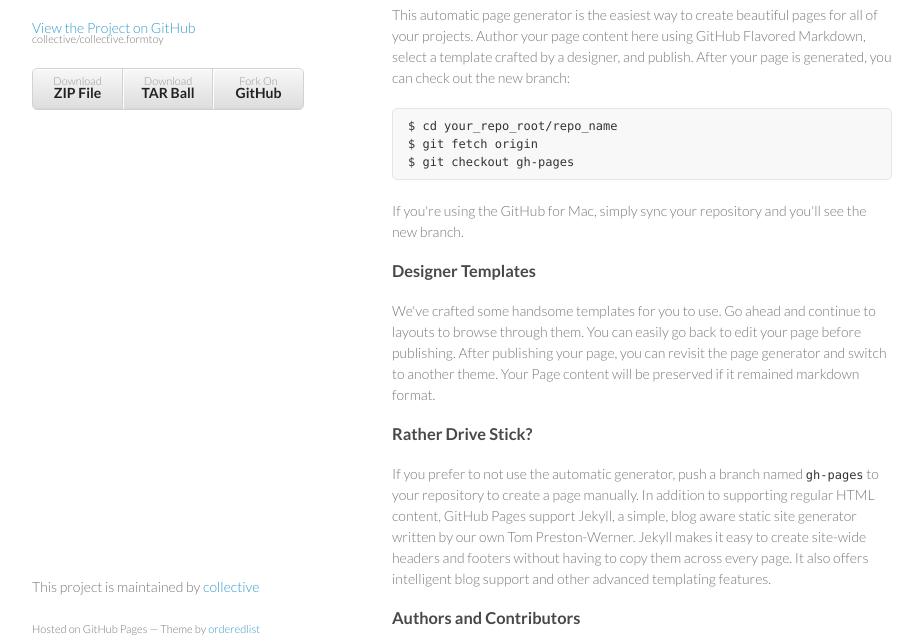
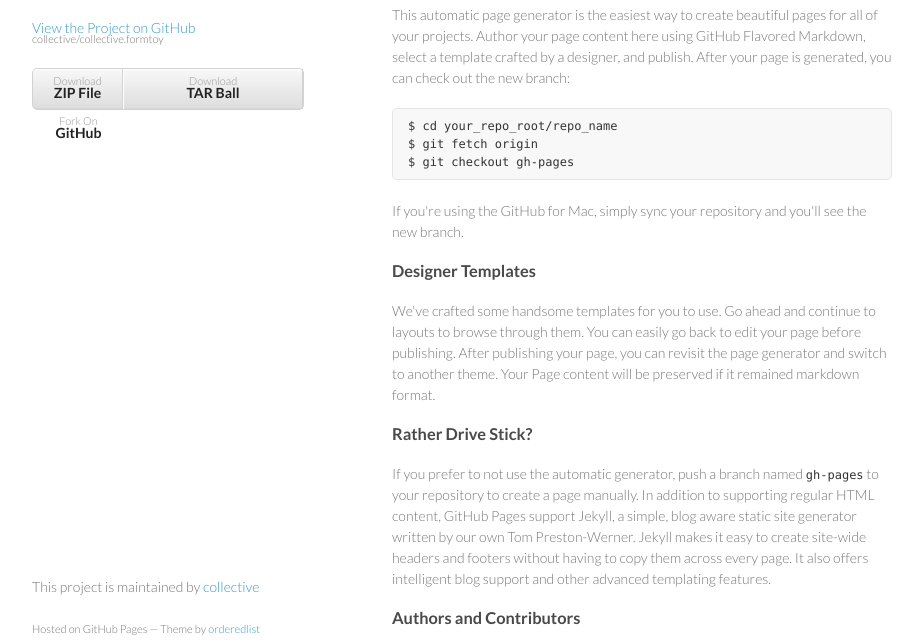
Before and after one commit to collective/collective.formtoy, a plain HTML site: page index.html in a window 1280 px wide. Shown: the part 92-736 px from the top of the page, without its empty margins (178-1101 px from the left). Drawn offline with Linux system fonts and the light colour scheme.

Commit message:
Update styles

```diff
--- a/stylesheets/styles.css
+++ b/stylesheets/styles.css
@@ -93,6 +93,7 @@ th {
 
 img {
   max-width:100%;
+  border: 1px solid #CCCCCC;
 }
 
 header {
@@ -144,7 +145,7 @@ strong {
 }
 
 header ul li + li {
-  width:88px;
+  width:178px;
   border-left:1px solid #fff;
 }
 
```
